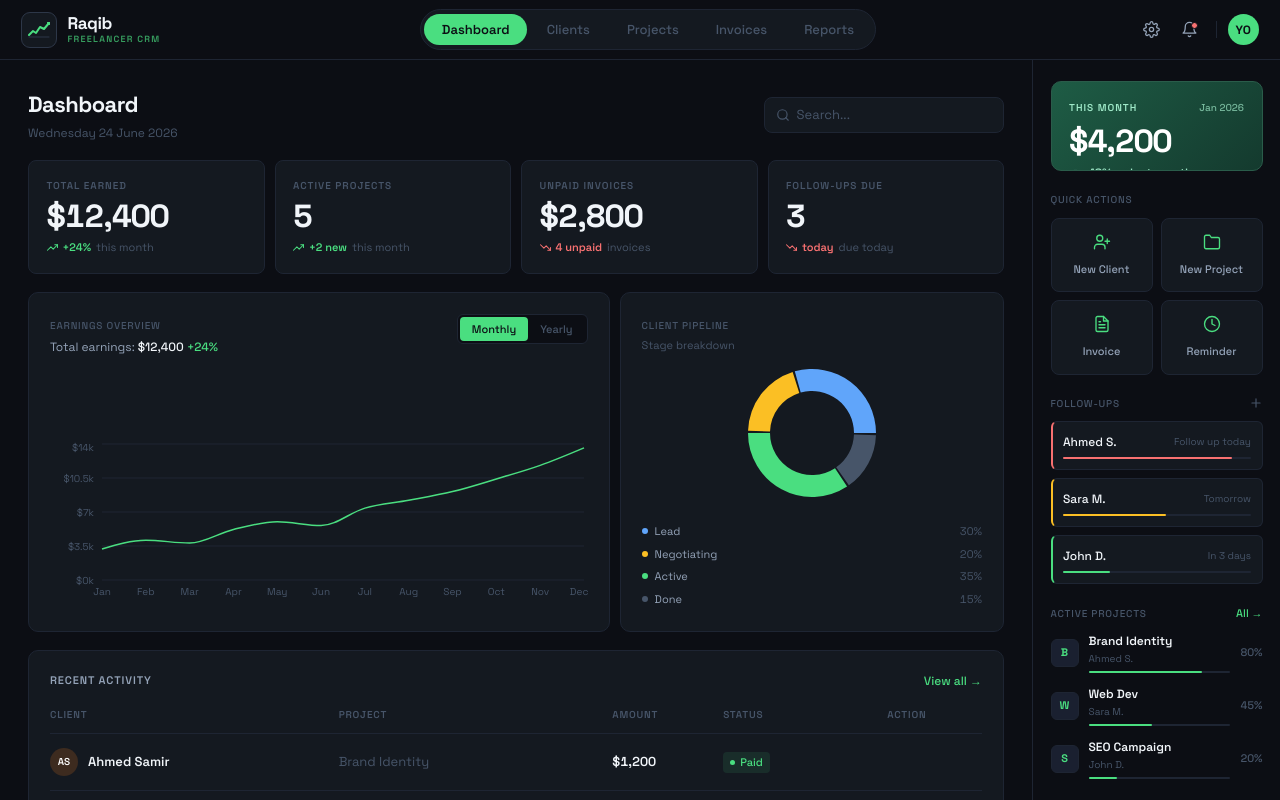
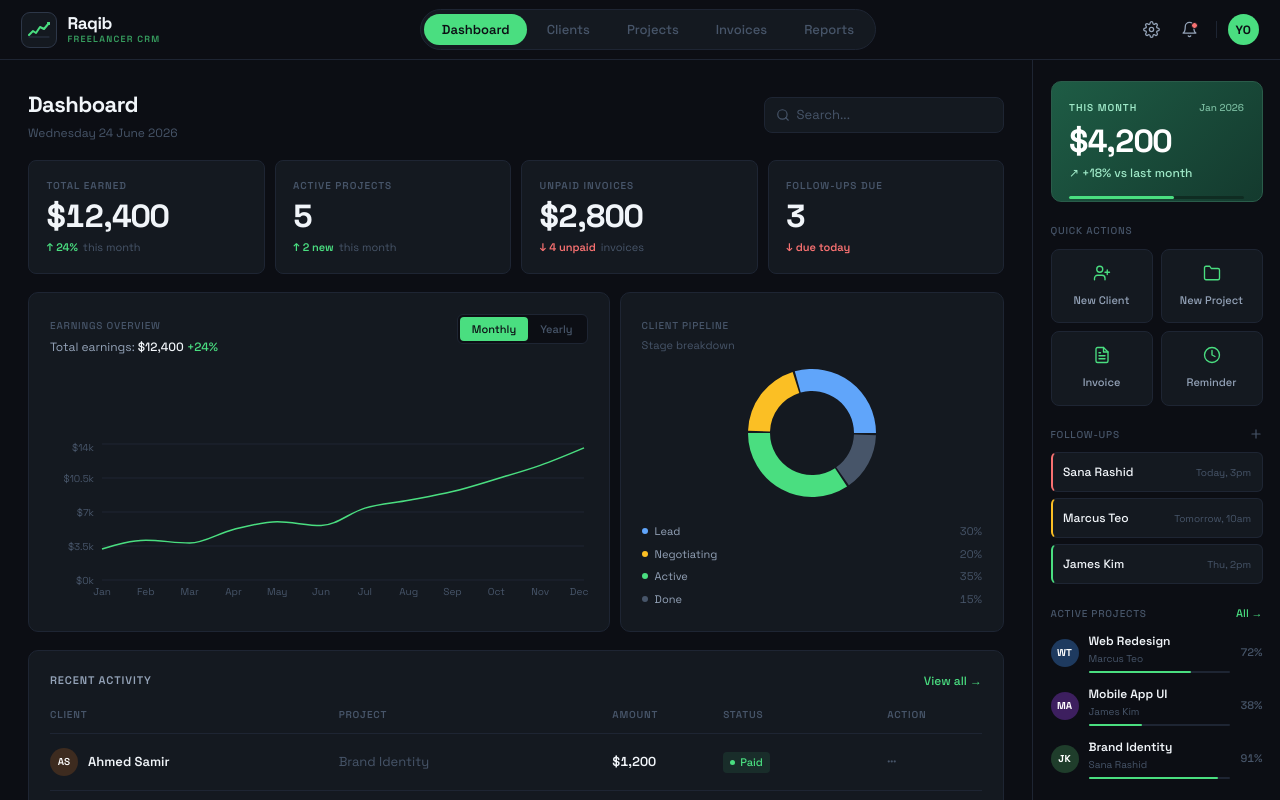
Before and after one commit to Achrafcodes/raqib, a React (Vite) app in the folder frontend/: page / in a window 1280 px wide. Built offline with nearby package versions, Linux system fonts and the light colour scheme.

Commit message:
fix(dashboard): match Figma — follow-up rows no progress bars, avatar circles, action always visible, plain trend arrows

```diff
--- a/frontend/src/components/layout/Sidebar.tsx
+++ b/frontend/src/components/layout/Sidebar.tsx
@@ -8,15 +8,15 @@ const QUICK_ACTIONS = [
 ];
 
 const FOLLOW_UPS = [
-  { name: 'Ahmed S.', time: 'Follow up today', bar: 'var(--overdue)', pct: 90 },
-  { name: 'Sara M.', time: 'Tomorrow', bar: 'var(--pending)', pct: 55 },
-  { name: 'John D.', time: 'In 3 days', bar: 'var(--paid)', pct: 25 },
+  { name: 'Sana Rashid', time: 'Today, 3pm', accent: 'var(--overdue)' },
+  { name: 'Marcus Teo', time: 'Tomorrow, 10am', accent: 'var(--pending)' },
+  { name: 'James Kim', time: 'Thu, 2pm', accent: 'var(--paid)' },
 ];
 
 const ACTIVE_PROJECTS = [
-  { letter: 'B', name: 'Brand Identity', client: 'Ahmed S.', pct: 80 },
-  { letter: 'W', name: 'Web Dev', client: 'Sara M.', pct: 45 },
-  { letter: 'S', name: 'SEO Campaign', client: 'John D.', pct: 20 },
+  { initials: 'WT', name: 'Web Redesign', client: 'Marcus Teo', pct: 72, color: '#1E3A5F' },
+  { initials: 'MA', name: 'Mobile App UI', client: 'James Kim', pct: 38, color: '#3D1F5F' },
+  { initials: 'JK', name: 'Brand Identity', client: 'Sana Rashid', pct: 91, color: '#1F3D2B' },
 ];
 
 const LABEL = 'text-[10px] font-medium text-r-3 uppercase tracking-[0.08em]';
@@ -71,20 +71,15 @@ export default function Sidebar() {
             <PlusIcon size={14} />
           </button>
         </div>
-        <div className="flex flex-col gap-[8px]">
+        <div className="flex flex-col gap-[6px]">
           {FOLLOW_UPS.map((f) => (
             <div
               key={f.name}
-              className="bg-r-surface border border-r-border rounded-[6px] p-3 flex flex-col gap-[6px]"
-              style={{ borderLeft: `2px solid ${f.bar}` }}
+              className="bg-r-surface border border-r-border rounded-[6px] px-3 py-[10px] flex justify-between items-center gap-2"
+              style={{ borderLeft: `2px solid ${f.accent}` }}
             >
-              <div className="flex justify-between items-center gap-2">
-                <span className="text-[12px] font-medium text-r-1 truncate">{f.name}</span>
-                <span className="text-[10px] text-r-3 shrink-0 whitespace-nowrap">{f.time}</span>
-              </div>
-              <div className="h-[2px] w-full bg-r-border rounded-full">
-                <div className="h-full rounded-full" style={{ width: `${f.pct}%`, background: f.bar }} />
-              </div>
+              <span className="text-[12px] font-medium text-r-1 truncate">{f.name}</span>
+              <span className="text-[10px] text-r-3 shrink-0 whitespace-nowrap">{f.time}</span>
             </div>
           ))}
         </div>
@@ -99,8 +94,11 @@ export default function Sidebar() {
         <div className="flex flex-col gap-[12px]">
           {ACTIVE_PROJECTS.map((p) => (
             <div key={p.name} className="flex items-center gap-[10px]">
-              <div className="w-[28px] h-[28px] bg-r-s2 border border-r-border rounded-[6px] flex items-center justify-center text-[11px] font-bold text-r-accent shrink-0">
-                {p.letter}
+              <div
+                className="w-[28px] h-[28px] rounded-full flex items-center justify-center text-[10px] font-bold text-white shrink-0"
+                style={{ background: p.color }}
+              >
+                {p.initials}
               </div>
               <div className="flex-1 min-w-0">
                 <p className="text-[12px] font-semibold text-r-1 truncate">{p.name}</p>
--- a/frontend/src/components/ui/StatCard.tsx
+++ b/frontend/src/components/ui/StatCard.tsx
@@ -1,5 +1,3 @@
-import { TrendUpIcon, TrendDownIcon } from './Icons';
-
 interface StatCardProps {
   label: string;
   value: string;
@@ -15,10 +13,9 @@ export default function StatCard({ label, value, trendValue, trendText, trendCol
       <span className="text-[10px] font-semibold text-r-3 uppercase tracking-[0.1em] mb-2">{label}</span>
       <span className="text-[32px] font-bold text-r-1 tabular-nums leading-none tracking-tight mb-2">{value}</span>
       <div className="flex items-center gap-[5px]">
-        <span style={{ color: trendColor }}>
-          {trendUp ? <TrendUpIcon size={11} /> : <TrendDownIcon size={11} />}
+        <span className="text-[11px] font-semibold" style={{ color: trendColor }}>
+          {trendUp ? '↑' : '↓'} {trendValue}
         </span>
-        <span className="text-[11px] font-semibold" style={{ color: trendColor }}>{trendValue}</span>
         {trendText && <span className="text-[11px] text-r-3">{trendText}</span>}
       </div>
     </div>
--- a/frontend/src/pages/Dashboard.tsx
+++ b/frontend/src/pages/Dashboard.tsx
@@ -6,10 +6,10 @@ import PipelineChart from '../components/charts/PipelineChart';
 import { SearchIcon } from '../components/ui/Icons';
 
 const STATS = [
-  { label: 'Total Earned',    value: '$12,400', trendValue: '+24%',     trendText: 'this month', trendColor: 'var(--paid)',    trendUp: true  },
-  { label: 'Active Projects', value: '5',        trendValue: '+2 new',   trendText: 'this month', trendColor: 'var(--paid)',    trendUp: true  },
-  { label: 'Unpaid Invoices', value: '$2,800',   trendValue: '4 unpaid', trendText: 'invoices',   trendColor: 'var(--overdue)', trendUp: false },
-  { label: 'Follow-ups Due',  value: '3',        trendValue: 'today',    trendText: 'due today',  trendColor: 'var(--overdue)', trendUp: false },
+  { label: 'Total Earned',    value: '$12,400', trendValue: '24%',       trendText: 'this month',    trendColor: 'var(--paid)',    trendUp: true  },
+  { label: 'Active Projects', value: '5',        trendValue: '2 new',     trendText: 'this month',    trendColor: 'var(--paid)',    trendUp: true  },
+  { label: 'Unpaid Invoices', value: '$2,800',   trendValue: '4 unpaid',  trendText: 'invoices',      trendColor: 'var(--overdue)', trendUp: false },
+  { label: 'Follow-ups Due',  value: '3',        trendValue: 'due today', trendText: '',              trendColor: 'var(--overdue)', trendUp: false },
 ];
 
 type Status = 'paid' | 'pending' | 'overdue' | 'lead' | 'lost';
@@ -86,7 +86,7 @@ export default function Dashboard() {
           </thead>
           <tbody>
             {ACTIVITY.map((row, i) => (
-              <tr key={row.client} className="group hover:bg-r-s2 transition-colors duration-100">
+              <tr key={row.client} className="hover:bg-r-s2 transition-colors duration-100">
                 <td className={`py-[14px] ${i < ACTIVITY.length - 1 ? 'border-b border-r-border' : ''}`}>
                   <div className="flex items-center gap-[10px]">
                     <Avatar name={row.client} />
@@ -103,7 +103,7 @@ export default function Dashboard() {
                   <StatusBadge status={row.status} />
                 </td>
                 <td className={`py-[14px] ${i < ACTIVITY.length - 1 ? 'border-b border-r-border' : ''}`}>
-                  <span className="text-[16px] leading-none text-r-3 hover:text-r-1 cursor-pointer opacity-0 group-hover:opacity-100 transition-opacity">···</span>
+                  <span className="text-[16px] leading-none text-r-3 hover:text-r-1 cursor-pointer transition-colors">···</span>
                 </td>
               </tr>
             ))}
```
